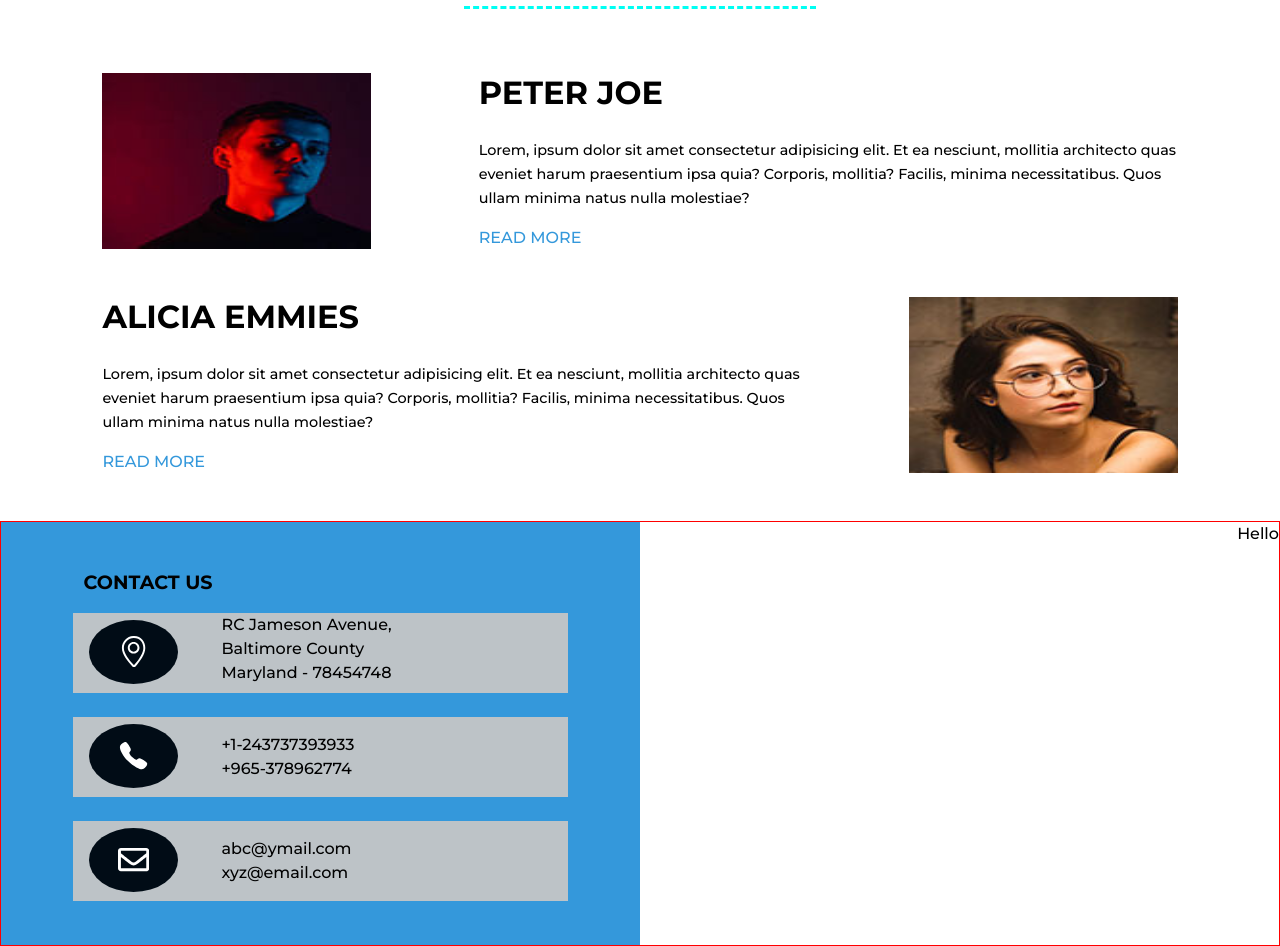
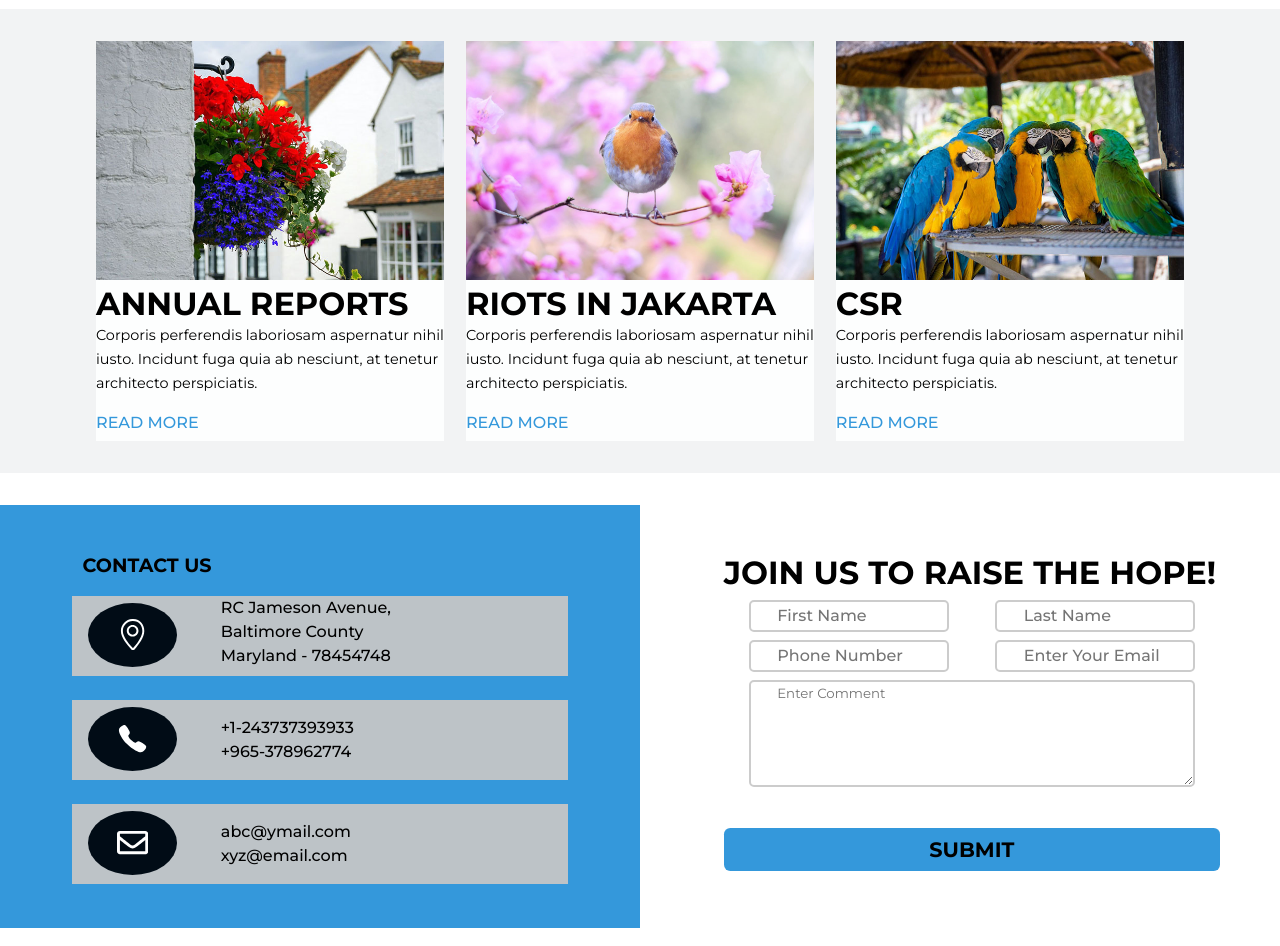
Before and after one commit to DevKay22/Design1, a React (Vite) app: page / in a window 1280 px wide. Shown: the part 5800-6746 px from the top of the page. Built offline with nearby package versions, Linux system fonts and the light colour scheme.

Commit message:
rounding up with desktop design

```diff
--- a/src/App.jsx
+++ b/src/App.jsx
@@ -18,8 +18,9 @@ const App = () => {
       <Gallery />
       <Success />
       <Events />
+      {/* <Press /> */}
+      <Testimonials />
       <Press />
-      <Testimonials />
       <Contacts />
 
     </div>
--- a/src/Components/Contacts.jsx
+++ b/src/Components/Contacts.jsx
@@ -44,9 +44,54 @@ const Contacts = () => {
                 </div>
             </div>
         </div>
+
+
         <div className='contactForm'>
+            <div className='nice'>
+            <div>
+                <h1 className='join'>JOIN US TO RAISE THE HOPE!</h1>
 
-           <p>Hello</p>
+                </div>
+
+            <div className='form'>
+                <div >
+                    <div>
+                        <input type="text" placeholder='First Name' name='firstname' id='firstname' />
+                    </div>
+                    <div>
+                        <input type="text" placeholder='Last Name' name='
+                        lastname' id='lastname' />
+                    </div>
+                </div>
+
+                <div >
+                    <div>
+
+                        <input type='number' placeholder='Phone Number' name='phonenumber' id='phonenumber' />
+                    </div>
+                    <div>
+                        <input type="email" placeholder='Enter Your Email' name='
+                        email' id='email' />
+                    </div>
+                </div>
+                 <div>
+                    <textarea name="message" id="message" placeholder='Enter Comment'></textarea>
+                </div>
+
+
+
+
+            </div>
+
+
+            </div>
+
+
+                <div className='whiner'>
+                    <button type='button'>
+                        SUBMIT
+                    </button>
+                </div>
 
         </div>
 
--- a/src/Components/Testimonials.jsx
+++ b/src/Components/Testimonials.jsx
@@ -4,7 +4,7 @@ import avatar2 from '../assets/Images/avatar2.jpg';
 import avatar12 from '../assets/Images/avatar12.jpg';
 const Testimonials = () => {
   return (
-    <div >
+    <div className='testy' >
       <h1 className='testiTag'>
         OUR TESTIMONIALS
       </h1>
--- a/src/Styles/Contacts.css
+++ b/src/Styles/Contacts.css
@@ -2,7 +2,7 @@
     margin-top: 2em;
     width: 100%;
     /* height: 20em; */
-    border: 1px solid red;
+    /* border: 1px solid red; */
     display: flex;
     justify-content: space-between;
 
@@ -105,29 +105,36 @@ input::placeholder{
 }
 
 .formDet{
-    border: 1px solid red;
+    /* border: 1px solid red; */
     width: 90%;
     height: 10em;
 }
 
 .nice{
-    border: 1px solid red;
-    height: 100%;
+    /* border: 1px solid red; */
+    height: 70%;
     width: 80%;
     margin: 0 4em;
+    padding-top: 3em;
 
+}
+
+.whiner{
+    width: 80%;
+    margin: 0 4em;
+    /* border: 1px solid red; */
+    height: 2.7em;
+}
+
+.whiner>button{
+    width: 100%;
+    height: 100%;
+    font-size: 1.3em;
+    cursor: pointer;
+    background-color: #3498db;
 }
 
 textarea{
     height: 8em;
     width: 100%;
 }
-
-.join{
-    font-size: 1.2em;
-    margin-top: 2em;
-}
-
-.theBtn{
-    border: 1px solid red;
-}
--- a/src/Styles/Testimonials.css
+++ b/src/Styles/Testimonials.css
@@ -6,6 +6,8 @@
     padding-bottom: 0.5em;
     border-bottom: dashed 3px #00fff3;
 }
+
+
 
 .testimonial{
     width: 84%;
```
